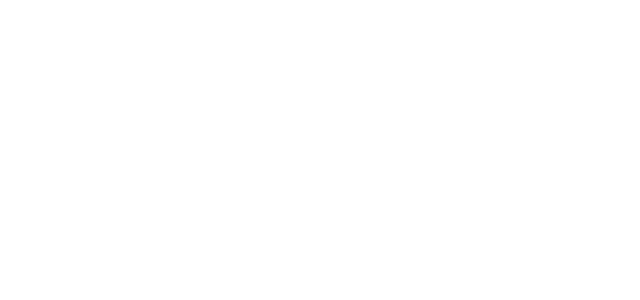
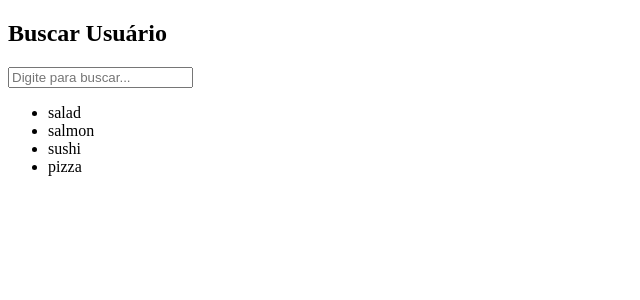
Before and after one commit to kalinskilk/ng-rxjs, an Angular app: page /switch-map-operator in a window 1280 px wide. Before the commit this address led to /. Shown: the top 300 px of the page, without its empty margins (0-640 px from the left). Built offline with nearby package versions, Linux system fonts and the light colour scheme.

Commit message:
feat: add switch map operator

```diff
--- a/src/app/app.routes.ts
+++ b/src/app/app.routes.ts
@@ -3,6 +3,7 @@ import { FirstOperatorComponent } from './first-operator/first-operator.componen
 import { MapOperatorComponent } from './map-operator/map-operator.component';
 import { ObservableComponent } from './observable/observable.component';
 import { OfOperatorComponent } from './of-operator/of-operator.component';
+import { SwitchMapOperatorComponent } from './switch-map-operator/switch-map-operator.component';
 import { TapOperatorComponent } from './tap-operator/tap-operator.component';
 
 export const routes: Routes = [
@@ -26,4 +27,8 @@ export const routes: Routes = [
     path: 'tap-operator',
     component: TapOperatorComponent,
   },
+  {
+    path: 'switch-map-operator',
+    component: SwitchMapOperatorComponent,
+  },
 ];
--- /dev/null
+++ b/src/app/switch-map-operator/switch-map-operator.component.ts
@@ -0,0 +1,59 @@
+import { CommonModule } from '@angular/common';
+import { Component } from '@angular/core';
+import { FormControl, FormsModule, ReactiveFormsModule } from '@angular/forms';
+import { delay, map, Observable, of, switchMap, tap } from 'rxjs';
+
+@Component({
+  selector: 'app-switch-map-operator',
+  standalone: true,
+  imports: [CommonModule, FormsModule, ReactiveFormsModule],
+  template: `<div class="container">
+    <h2>Buscar Usuário</h2>
+
+    <input
+      type="text"
+      [formControl]="searchInput"
+      placeholder="Digite para buscar..."
+      class="form-control"
+    />
+
+    <ul *ngIf="results?.length" class="list-group mt-3">
+      <li *ngFor="let item of results" class="list-group-item">
+        {{ item }}
+      </li>
+    </ul>
+
+    <p *ngIf="results?.length === 0">Nenhum resultado encontrado.</p>
+  </div>`,
+  styleUrl: './switch-map-operator.component.scss',
+})
+export class SwitchMapOperatorComponent {
+  searchInput = new FormControl('');
+  results: string[] = ['salad', 'salmon', 'sushi', 'pizza'];
+  list$ = of(['salad', 'salmon', 'sushi', 'pizza']);
+
+  constructor() {
+    this.searchInput.valueChanges
+      .pipe(
+        tap((value) => console.log(value)),
+        /*
+        O operador switch map, retorna somente o observable mais recente.
+        Quando o observable emitir um novo valor, ele cancela o observable anterior e inicia um novo.
+        Neste exemplo temos uma pesquisa, e quando o usuário digitar, ele cancela a pesquisa anterior e inicia uma nova.
+        */
+        switchMap((term) => {
+          return this.searchFood(term || '');
+        })
+      )
+      .subscribe((data: any[]) => {
+        this.results = data;
+      });
+  }
+
+  searchFood(term: string): Observable<string[]> {
+    return this.list$.pipe(
+      map((foods) => foods.filter((food) => food.includes(term))),
+      delay(1000)
+    );
+  }
+}
```
Also changed, not shown: src/app/switch-map-operator/switch-map-operator.component.scss (added).
